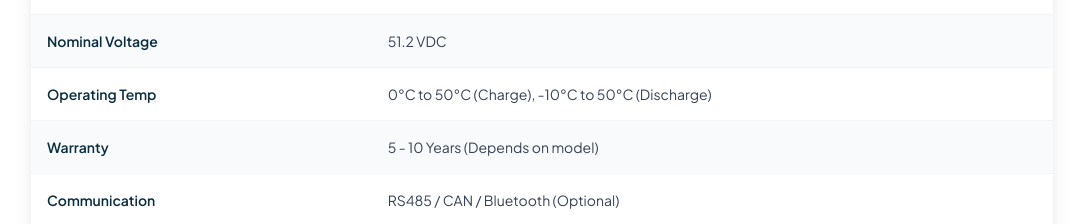
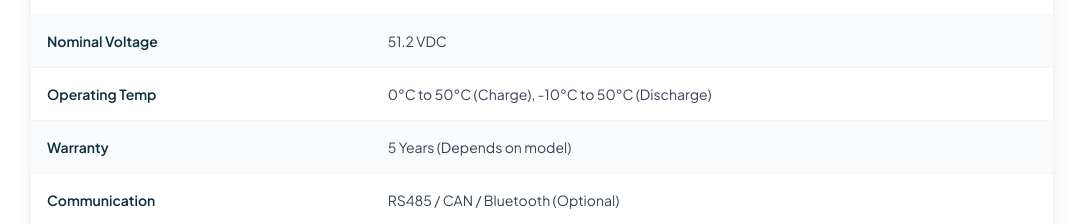
Before and after one commit to KOMAL7466/aarkay-web, a Next.js app: page /lithium-battery in a window 1280 px wide. Shown: the part 1567-1791 px from the top of the page, without its empty margins (98-1181 px from the left). Built offline with nearby package versions, Linux system fonts and the light colour scheme.

Commit message:
yr changes

```diff
--- a/app/lithium-battery/page.tsx
+++ b/app/lithium-battery/page.tsx
@@ -25,7 +25,7 @@ const lithiumSpecs = [
   { feature: "Cycle Life", detail: "4000+ Cycles (80% DoD)" },
   { feature: "Nominal Voltage", detail: "51.2 VDC" },
   { feature: "Operating Temp", detail: "0°C to 50°C (Charge), -10°C to 50°C (Discharge)" },
-  { feature: "Warranty", detail: "5 - 10 Years (Depends on model)" },
+  { feature: "Warranty", detail: "5 Years (Depends on model)" },
   { feature: "Communication", detail: "RS485 / CAN / Bluetooth (Optional)" },
   { feature: "Protection", detail: "Smart BMS (Overcharge, Over-discharge, Short Circuit)" },
 ];
```
